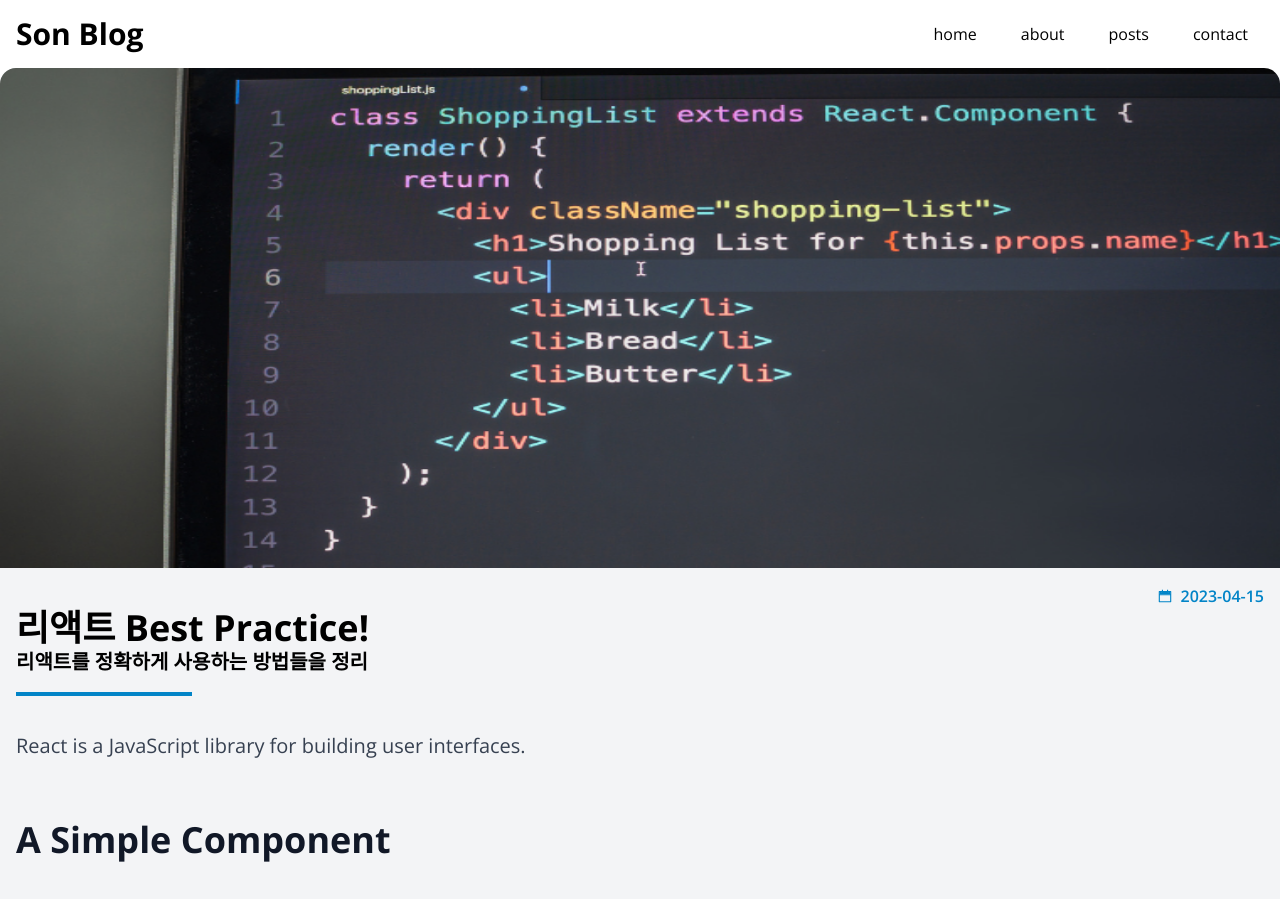
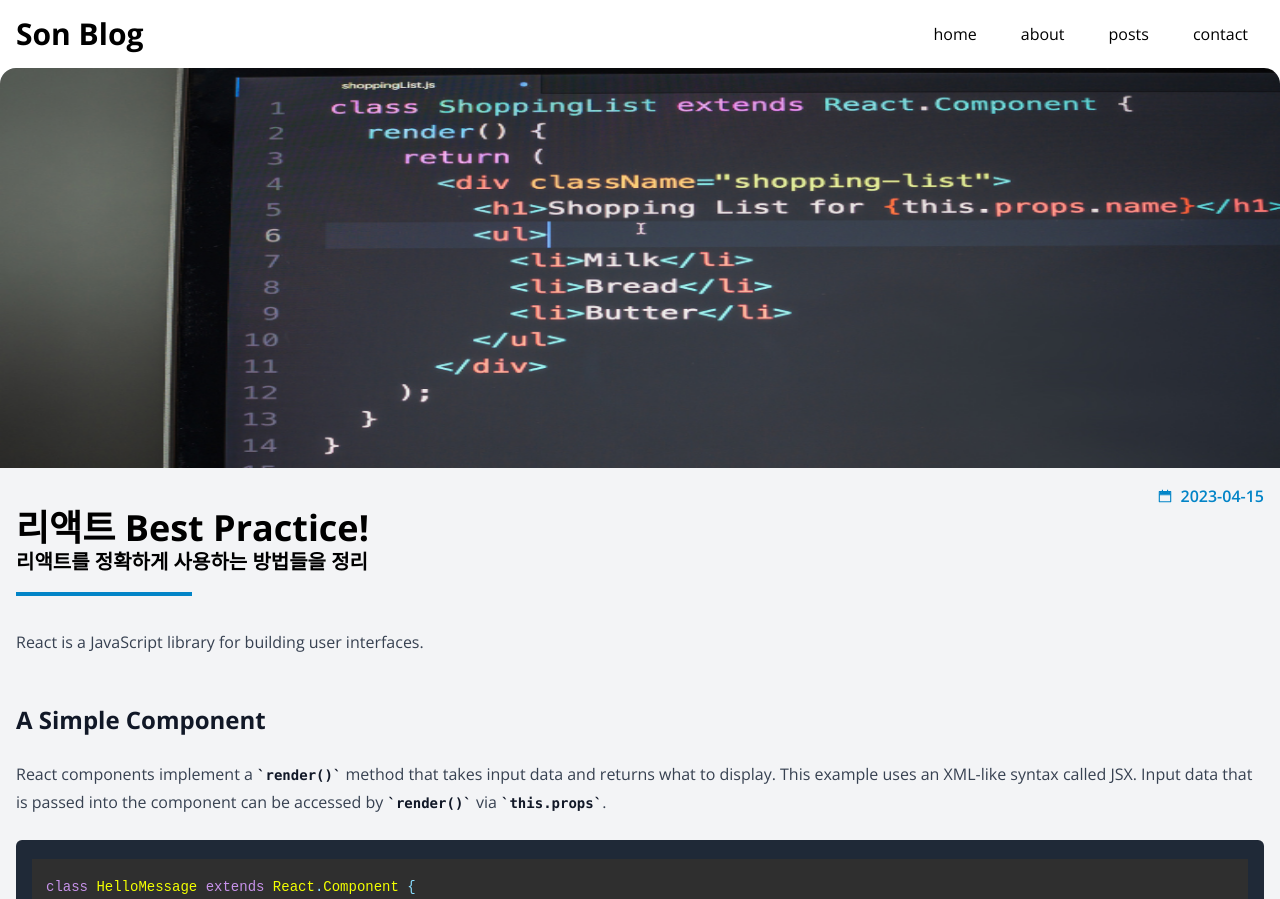
Before and after one commit to SonSeongJoon/NextJS-blog, a Next.js app: page /posts/best-react-practices in a window 1280 px wide. Shown: the top 899 px of the page. Built offline with nearby package versions, Linux system fonts and the light colour scheme.

Commit message:
SyntaxHighlighterSyntaxHighlighter

```diff
--- a/next.config.js
+++ b/next.config.js
@@ -1,4 +1,8 @@
 /** @type {import('next').NextConfig} */
-const nextConfig = {}
+const nextConfig = {
+    images: {
+        domains: ['images.unsplash.com'],
+    },
+}
 
 module.exports = nextConfig
--- a/package.json
+++ b/package.json
@@ -22,6 +22,7 @@
     "react-icons": "^4.10.1",
     "react-markdown": "^8.0.7",
     "react-multi-carousel": "^2.8.4",
+    "react-syntax-highlighter": "^15.5.0",
     "remark-gfm": "^3.0.1",
     "tailwindcss": "^3.3.3",
     "typescript": "5.1.6"
--- a/src/app/posts/[slug]/page.tsx
+++ b/src/app/posts/[slug]/page.tsx
@@ -1,7 +1,8 @@
 import {getPostData} from "../../../../service/post";
-import MarkdownViewer from "@/component/MarkdownViewer";
-import {AiTwotoneCalendar} from "react-icons/ai";
+
+
 import Image from "next/image";
+import PostContent from "@/component/PostContent";
 
 type Props = {
     params: {
@@ -11,25 +12,17 @@ type Props = {
 export default async function PostPage({params: {slug}}: Props) {
     //1.  전달된 slug에 해당하는 포스트 데이터를 읽어와서
     //2. 데이터를 마크다운뷰어에 표기하면 됨
-    const {title, description, date, path, content} = await getPostData(slug);
+    const post = await getPostData(slug);
+    const {title, path} = post;
     return <article className='rounded-2xl overflow-hidden bg-gray-100 shadow-lg'>
         <Image
-            className='w-full h-1/5 max-h-[500px]'
+            className='w-full h-1/5 max-h-[400px]'
             src={`/images/posts/${path}.png`}
             alt={title}
             width={760}
             height={420}
         />
-        <section className='flex flex-col p-4'>
-            <div className='flex items-center self-end text-sky-600'>
-                <AiTwotoneCalendar/>
-                <p className='font-semibold ml-2'>{date.toString()}</p>
-            </div>
-            <h1 className='text-4xl font-bold'>{title}</h1>
-            <p className='text-xl font-bold'>{description}</p>
-            <div className='w-44 border-2 border border-sky-600 mt-4 mb-8'/>
-            <MarkdownViewer content={content}/>
-        </section>
+        <PostContent post={post}/>
 
     </article>
 
--- a/src/component/MarkdownViewer.tsx
+++ b/src/component/MarkdownViewer.tsx
@@ -1,7 +1,43 @@
+"use client";
+
 import ReactMarkdown from "react-markdown";
 import remarkGfm from 'remark-gfm'
-export default function MarkdownViewer({content}: {content: string}) {
-    return <ReactMarkdown className='prose lg:prose-xl' remarkPlugins={[remarkGfm]}>
+import Image from 'next/image'
+import {Prism as SyntaxHighlighter} from 'react-syntax-highlighter'
+import {materialDark} from 'react-syntax-highlighter/dist/esm/styles/prism'
+
+export default function MarkdownViewer({content}: { content: string }) {
+    return <ReactMarkdown
+        className='prose max-w-none'
+        remarkPlugins={[remarkGfm]}
+        components={{
+            code({node, inline, className, children, ...props}) {
+                const match = /language-(\w+)/.exec(className || '')
+                return !inline && match ? (
+                    <SyntaxHighlighter
+                        language={match[1]}
+                        PreTag="div"
+                        {...props}
+                        style={materialDark}
+                    >{String(children).replace(/\n$/, '')}
+                    </SyntaxHighlighter>
+                ) : (
+                    <code className={className} {...props}>
+                        {children}
+                    </code>
+                )
+            },
+            img: (image) => (
+                    <Image
+                        className='max-h-60 w-full object-cover'
+                        src={image.src || ''}
+                        alt={image.alt || ''}
+                        width={500}
+                        height={350}
+                    />
+            ),
+        }}
+    >
         {content}
     </ReactMarkdown>
 }
--- /dev/null
+++ b/src/component/PostContent.tsx
@@ -0,0 +1,22 @@
+import {AiTwotoneCalendar} from "react-icons/ai";
+import MarkdownViewer from "@/component/MarkdownViewer";
+import {getPostData} from "../../service/post";
+import {PostData} from "../../service/post";
+
+
+export default function PostContent({post}: {post: PostData}) {
+    const {title, description, date, content} = post;
+
+    return (
+        <section className='flex flex-col p-4'>
+            <div className='flex items-center self-end text-sky-600'>
+                <AiTwotoneCalendar/>
+                <p className='font-semibold ml-2'>{date.toString()}</p>
+            </div>
+            <h1 className='text-4xl font-bold'>{title}</h1>
+            <p className='text-xl font-bold'>{description}</p>
+            <div className='w-44 border-2 border border-sky-600 mt-4 mb-8'/>
+            <MarkdownViewer content={content}/>
+        </section>
+    )
+}
```
Also changed, not shown: 2 other files (tests, documents, lock files or other folders).
